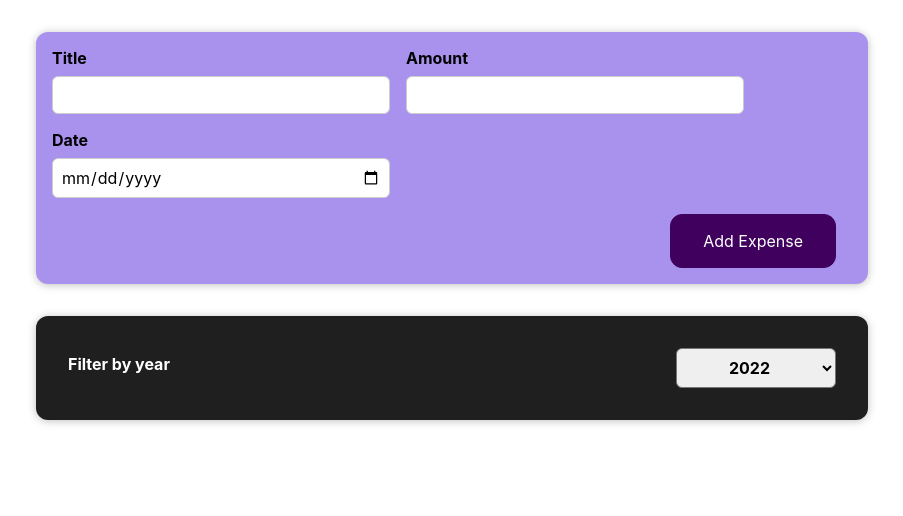
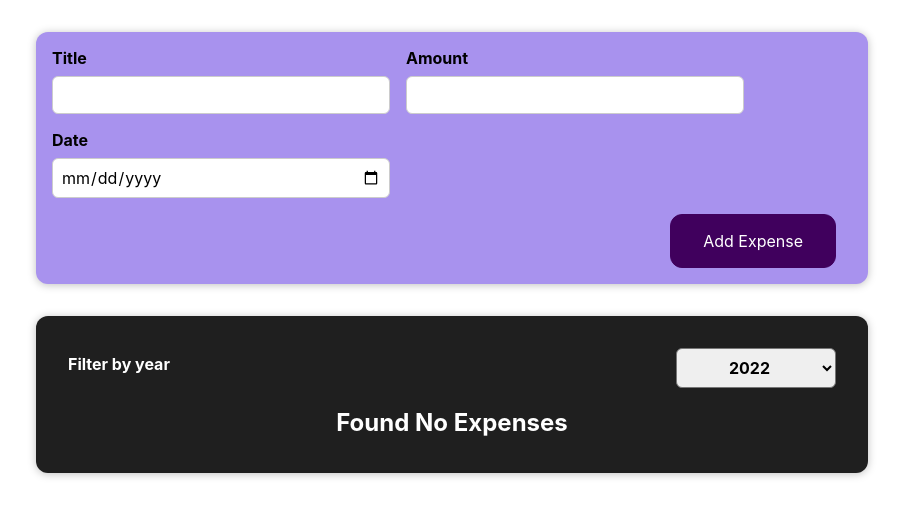
Before and after one commit to ImperiumWebApplications/react-expense-tracker, a React (Create React App) app: page / in a window 1280 px wide. Shown: the top 516 px of the page, without its empty margins (188-1091 px from the left). Built offline with nearby package versions, Linux system fonts and the light colour scheme; the HTML template or start-up script is replaced by a standard one.

Commit message:
Adding Conditional Return Statement

```diff
--- a/src/Components/Expenses/ExpenseItem.js
+++ b/src/Components/Expenses/ExpenseItem.js
@@ -9,6 +9,7 @@
         setTitle("Modified Title");
     }
     return (
+        <li>
             <Card className={'expense-item'}>
                 <ExpenseDate expenseDate={props.expenseDate}/>
                 <div className={'expense-item__description'}>
@@ -17,6 +18,7 @@
                 </div>
                 <button onClick={clickHandler}>Change Title</button>
             </Card>
+        </li>
 
     )
 }
--- a/src/Components/Expenses/ExpenseItems.js
+++ b/src/Components/Expenses/ExpenseItems.js
@@ -1,27 +1,24 @@
 import {useState} from "react";
-import ExpenseItem from "./ExpenseItem";
 import './ExpenseItems.css'
 import Card from "../UI/Card";
 import ExpenseFilter from "./ExpenseFilter";
+import ExpensesList from "./ExpensesList";
 
 const ExpenseItems = (props) => {
-    const [selectedFilter, setSelectedFilter] =useState('')
+    const [selectedFilter, setSelectedFilter] = useState('')
 
     const selectChangedHandler = (selectedFilterOption) => {
         setSelectedFilter(selectedFilterOption)
     }
 
-    const filteredExpenses = props.expenses.filter((element)=>{
-        return element.date.getFullYear() === selectedFilter
+    const filteredExpenses = props.expenses.filter((element) => {
+        return element.date.getFullYear().toString() === (selectedFilter || '2022')
     })
 
     return (
         <Card className={'expenses'}>
             <ExpenseFilter onSelectChangedHandler={selectChangedHandler}/>
-            {filteredExpenses.map((element) => {
-                return <ExpenseItem key={element.id} expenseDate={element.date} expenseTitle={element.title}
-                                    expenseAmount={element.amount}/>
-            })}
+            <ExpensesList filteredExpenses={filteredExpenses}/>
         </Card>
 
     )
--- /dev/null
+++ b/src/Components/Expenses/ExpensesList.css
@@ -0,0 +1,9 @@
+.expenses-list {
+    list-style: none;
+    padding: 0;
+}
+
+.expenses-list__fallback {
+    color: white;
+    text-align: center;
+}
--- /dev/null
+++ b/src/Components/Expenses/ExpensesList.js
@@ -0,0 +1,20 @@
+import ExpenseItem from "./ExpenseItem";
+import './ExpensesList.css'
+
+const ExpensesList = (props) => {
+    if (props.filteredExpenses.length === 0) {
+        return <h2 className={'expenses-list__fallback'}>Found No Expenses</h2>
+    }
+
+    return (
+        <ul className={'expenses-list'}>
+            {props.filteredExpenses.map((element) => {
+                return <ExpenseItem key={element.id} expenseDate={element.date} expenseTitle={element.title}
+                                    expenseAmount={element.amount}/>
+            })}
+        </ul>
+    )
+
+}
+
+export default ExpensesList;
```
Lines whose indentation alone changed are shown as unchanged.
